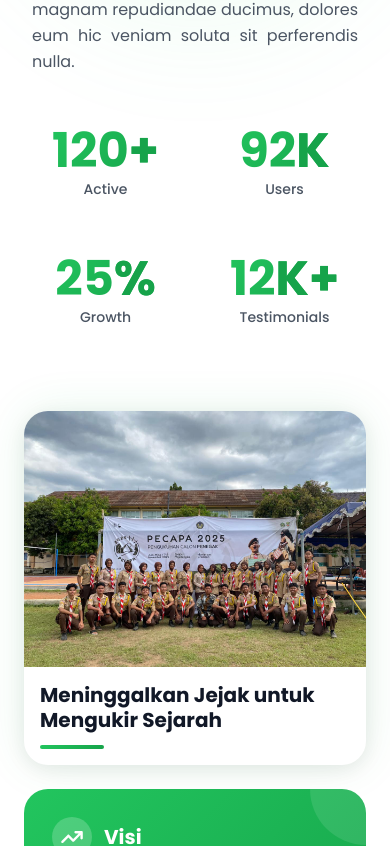
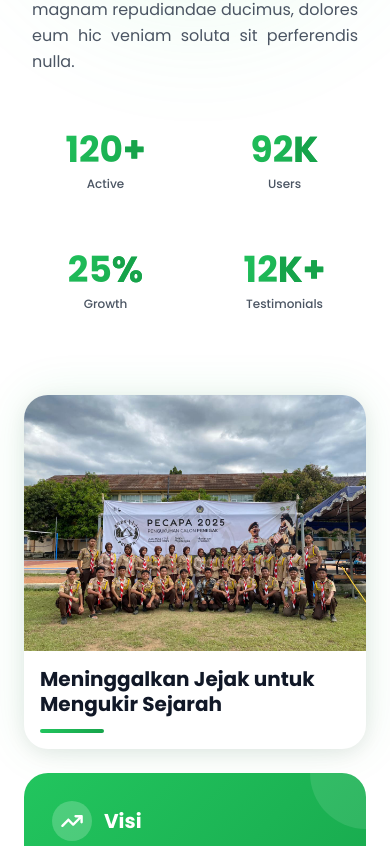
Before and after one commit to Co-pilot-c/Moniergrad, a React (Vite) app: page / in a window 390 px wide. Shown: the part 1238-2084 px from the top of the page. Built offline with nearby package versions, Linux system fonts and the light colour scheme; no server answers.

Commit message:
fix: stats cards use flex-wrap so text never clips, Score auto-sizes font by text length

```diff
--- a/src/components/atoms/Score.jsx
+++ b/src/components/atoms/Score.jsx
@@ -1,7 +1,6 @@
 import { useEffect, useState } from "react";
 
 export default function Score({ value, suffix, label, isText = false }) {
-  // Auto-detect: jika value bukan angka murni, perlakukan sebagai teks
   const strVal = String(value ?? '');
   const parsed = parseFloat(strVal);
   const isNumeric = !isText && strVal !== '' && !isNaN(parsed) && isFinite(parsed);
@@ -9,35 +8,39 @@ export default function Score({ value, suffix, label, isText = false }) {
   const [count, setCount] = useState(0);
 
   useEffect(() => {
-    if (!isNumeric) return; // string → tidak perlu counter
-
+    if (!isNumeric) return;
     let start = 0;
     const duration = 2000;
     const increment = parsed / (duration / 16);
-
     const timer = setInterval(() => {
       start += increment;
-      if (start >= parsed) {
-        setCount(parsed);
-        clearInterval(timer);
-      } else {
-        setCount(Math.floor(start));
-      }
+      if (start >= parsed) { setCount(parsed); clearInterval(timer); }
+      else setCount(Math.floor(start));
     }, 16);
-
     return () => clearInterval(timer);
   }, [parsed, isNumeric]);
+
+  // Tentukan ukuran font berdasarkan panjang teks yang akan ditampilkan
+  const displayText = isNumeric ? String(Math.floor(parsed)) + (suffix || '') : strVal + (suffix || '');
+  const len = displayText.length;
+  const valueSize = len <= 4
+    ? "text-4xl md:text-3xl lg:text-4xl"
+    : len <= 7
+    ? "text-2xl md:text-2xl lg:text-3xl"
+    : len <= 10
+    ? "text-xl md:text-xl lg:text-2xl"
+    : "text-lg md:text-lg lg:text-xl";
 
   return (
     <div className="text-center group">
       <div className="relative">
         <div className="absolute inset-0 bg-gradient-green opacity-0 group-hover:opacity-10 rounded-lg transition-opacity duration-400" />
-        <h2 className="relative text-5xl md:text-3xl lg:text-4xl font-bold bg-gradient-green bg-clip-text text-transparent">
+        <h2 className={`relative font-bold bg-gradient-green bg-clip-text text-transparent leading-tight ${valueSize}`}>
           {isNumeric ? count.toLocaleString() : strVal}
           <span className="text-primary-600">{suffix}</span>
         </h2>
       </div>
-      <p className="text-sm md:text-base text-gray-600 font-medium mt-1">{label}</p>
+      <p className="text-xs md:text-sm text-gray-600 font-medium mt-1 leading-tight">{label}</p>
     </div>
   );
 }
--- a/src/pages/Program.jsx
+++ b/src/pages/Program.jsx
@@ -147,10 +147,10 @@ export default function Program() {
             </div>
 
             {/* Stats — per-program, fallback ke global */}
-            <div className="mt-auto grid grid-cols-2 lg:grid-cols-4 gap-4">
+            <div className="mt-auto flex flex-wrap gap-3">
               {activeStats.map((stat, index) => (
-                <div key={stat.id || index} className="text-center group">
-                  <div className="bg-gradient-green-light/10 rounded-2xl p-5 transition-all duration-400 group-hover:shadow-green group-hover:scale-105">
+                <div key={stat.id || index} className="text-center group flex-1 min-w-[80px]">
+                  <div className="bg-gradient-green-light/10 rounded-2xl px-4 py-5 transition-all duration-400 group-hover:shadow-green group-hover:scale-105 h-full">
                     <Score
                       value={stat.value}
                       suffix={stat.suffix}
```
